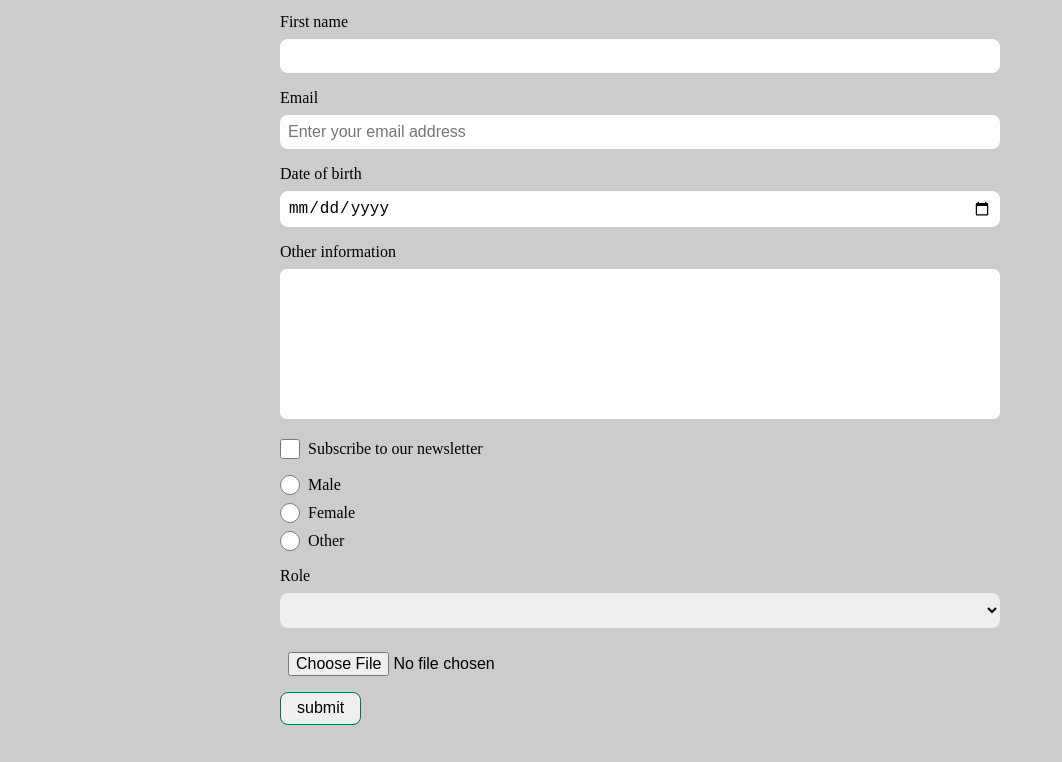
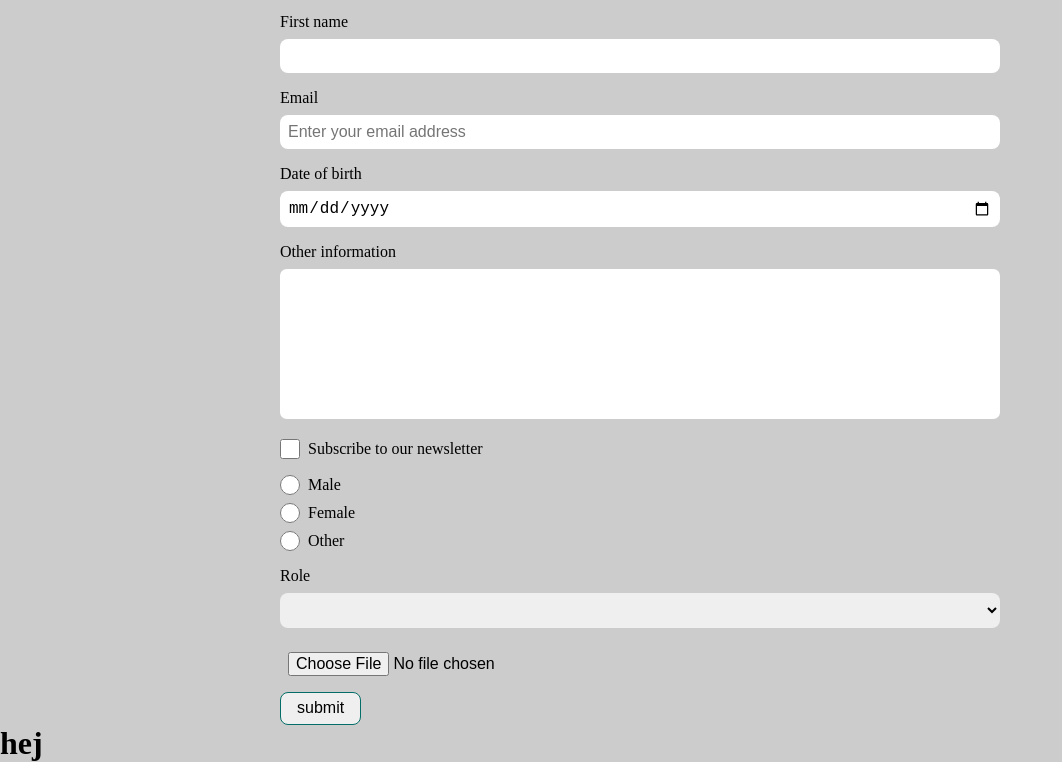
Before and after one commit to Jessica193/formul-r, a plain HTML site: page index.html in a window 1280 px wide. Shown: the part 58-820 px from the top of the page, without its empty margins (0-1062 px from the left). Drawn offline with Linux system fonts and the light colour scheme.

Commit message:
h1 hej  tillagd

```diff
--- a/index.html
+++ b/index.html
@@ -78,5 +78,7 @@
     </div>
 
     </div>
+
+    <h1>hej</h1>
 </body>
 </html>
```
